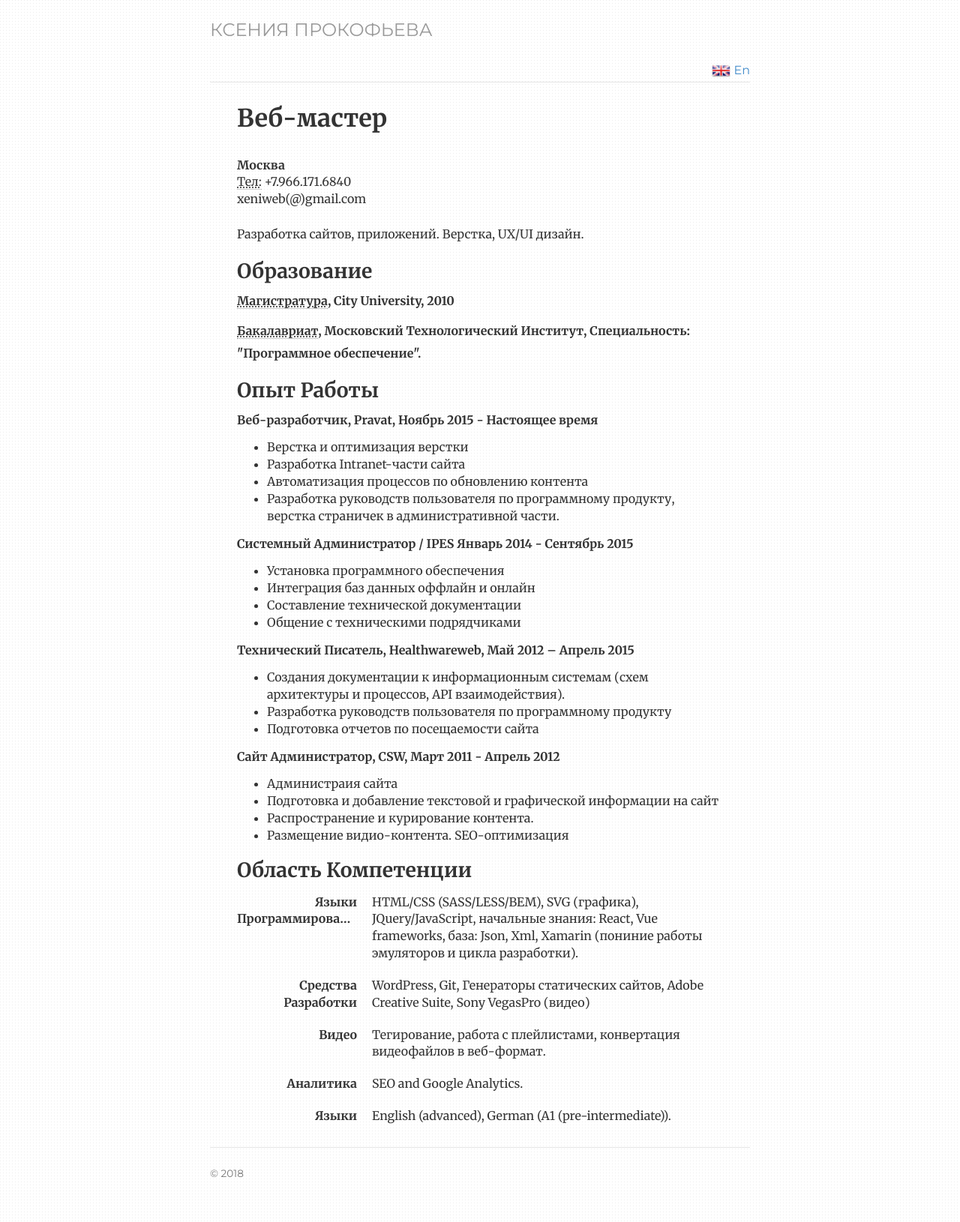
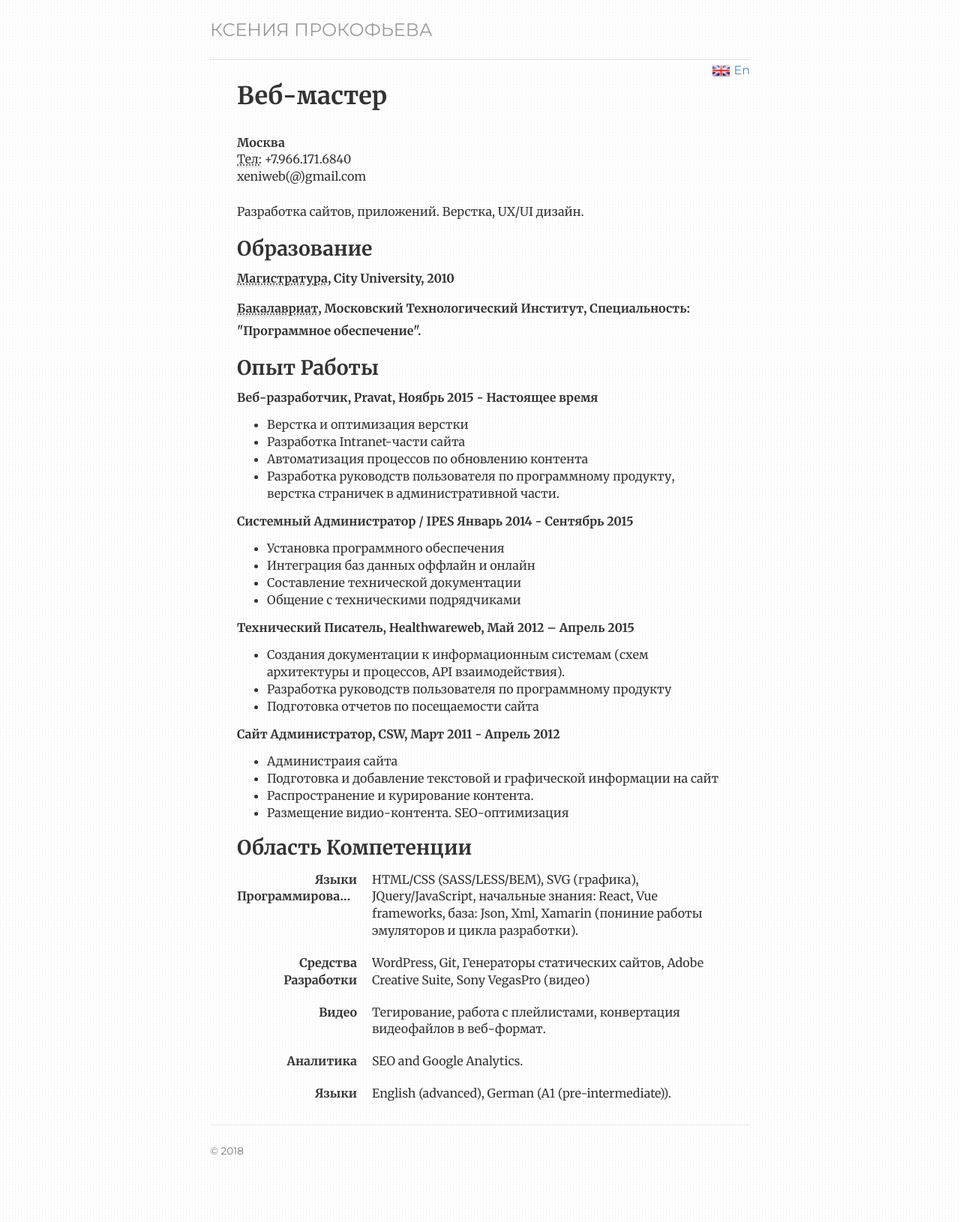
Before and after one commit to cvkp/cvkp.github.io, a Jekyll site: the page built from index.html, in a window 1280 px wide. Shown: the whole page at 75% size. Built offline with Jekyll 4.4.1, drawn with Linux system fonts in a browser that asks for light colours; nearby versions of some CDN libraries; the list of posts is cut into pages by our own code.

Commit message:
Update header.html

```diff
--- a/_includes/header.html
+++ b/_includes/header.html
@@ -3,7 +3,7 @@
 
    <h3 class="text-muted"><a href="/">Ксения Прoкофьeва</a></h3>
 
-    <ul class="nav">
+    <ul class="nav nav-pills pull-right">
 
 
 
```
